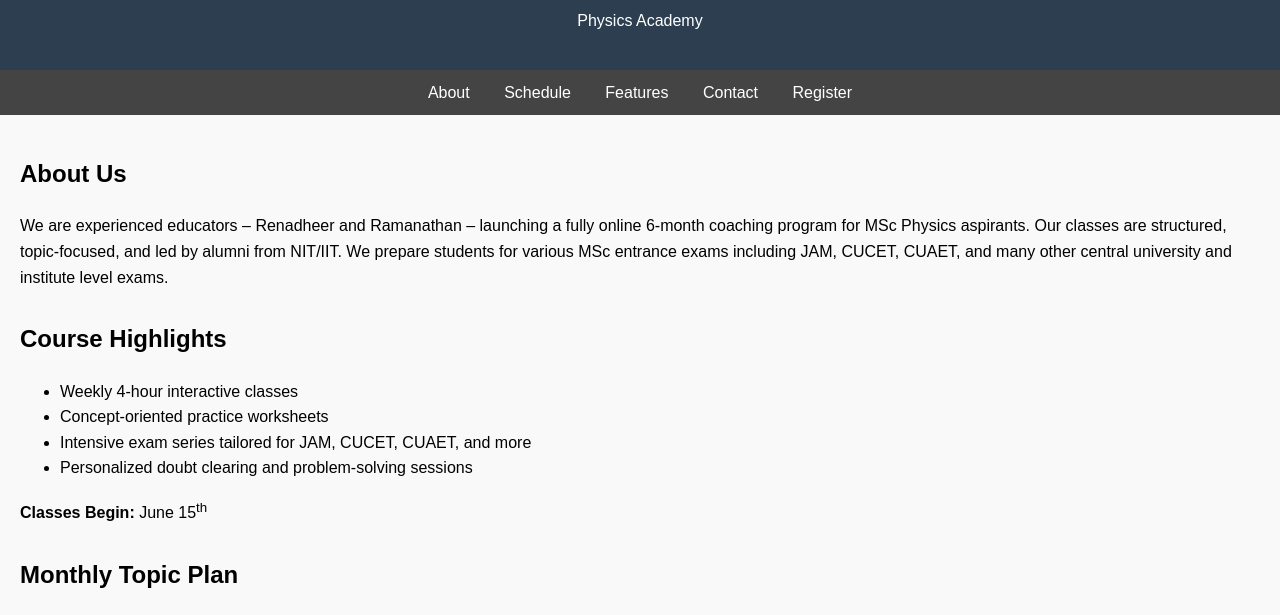
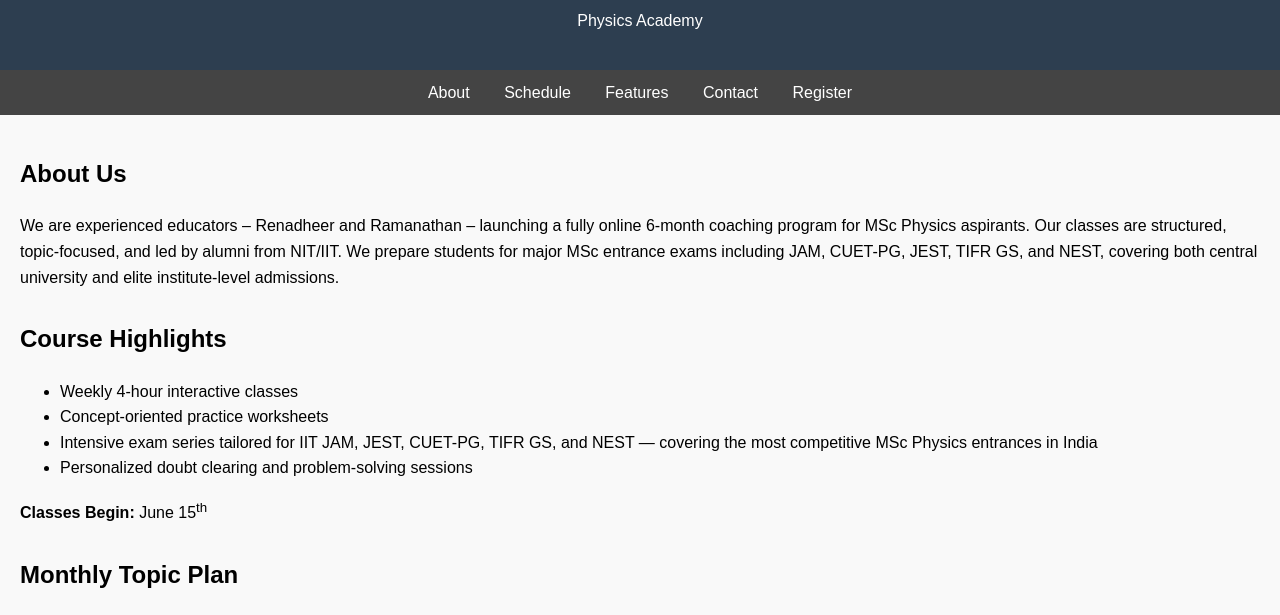
Before and after one commit to sonnet-of-entropy/physics, a plain HTML site: page index.html in a window 1280 px wide. Shown: the part 106-721 px from the top of the page. Drawn offline with Linux system fonts and the light colour scheme.

Commit message:
index.html

```diff
--- a/index.html
+++ b/index.html
@@ -77,7 +77,7 @@
       <p>
         We are experienced educators – Renadheer and Ramanathan – launching a fully online 6-month coaching program for MSc Physics aspirants.
         Our classes are structured, topic-focused, and led by alumni from NIT/IIT.
-        We prepare students for various MSc entrance exams including JAM, CUCET, CUAET, and many other central university and institute level exams.
+        We prepare students for major MSc entrance exams including JAM, CUET-PG, JEST, TIFR GS, and NEST, covering both central university and elite institute-level admissions.
       </p>
     </section>
 
@@ -86,7 +86,7 @@
       <ul>
         <li>Weekly 4-hour interactive classes</li>
         <li>Concept-oriented practice worksheets</li>
-        <li>Intensive exam series tailored for JAM, CUCET, CUAET, and more</li>
+        <li>Intensive exam series tailored for IIT JAM, JEST, CUET-PG, TIFR GS, and NEST — covering the most competitive MSc Physics entrances in India</li>
         <li>Personalized doubt clearing and problem-solving sessions</li>
       </ul>
       <p><strong>Classes Begin:</strong> June 15<sup>th</sup></p>
```
